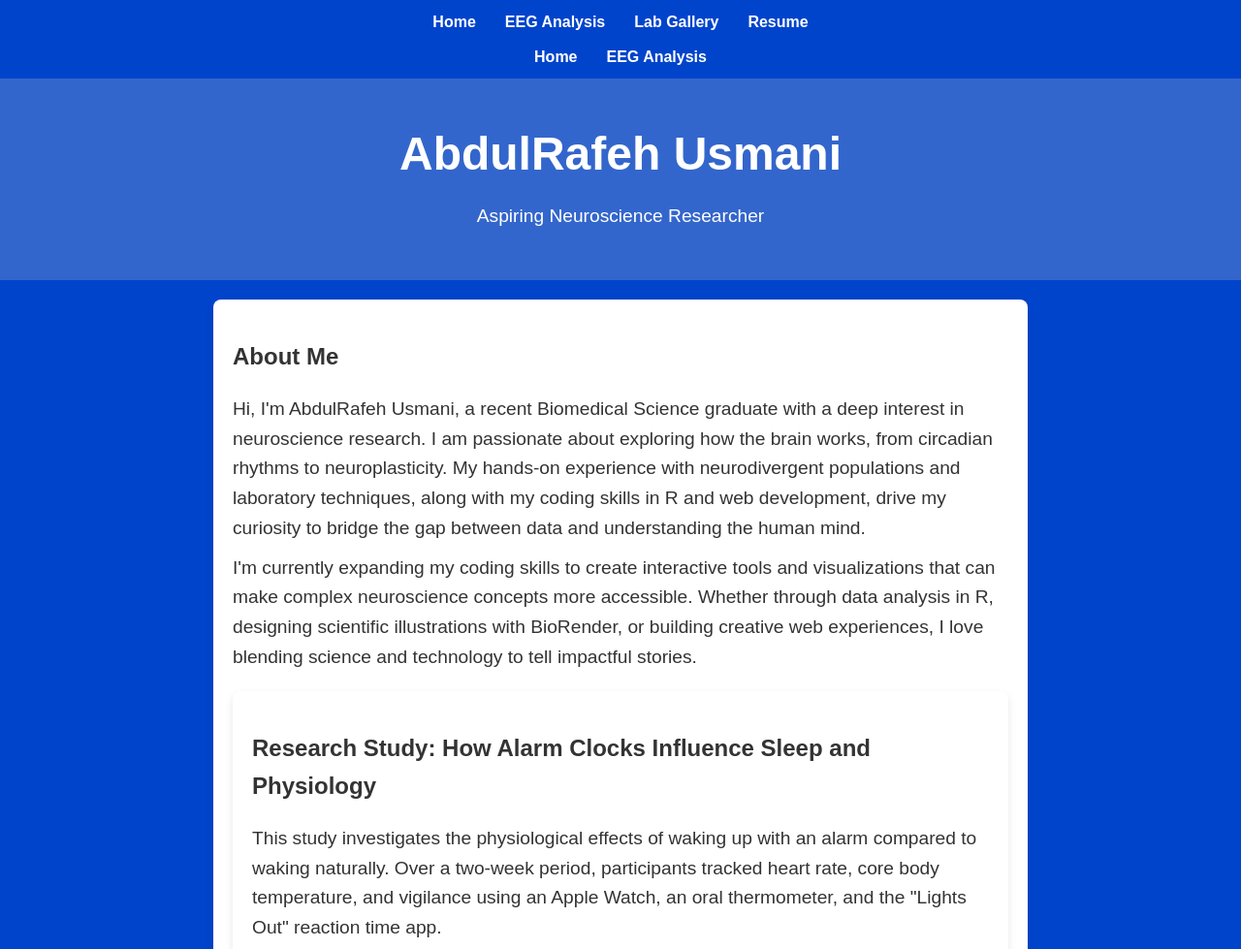
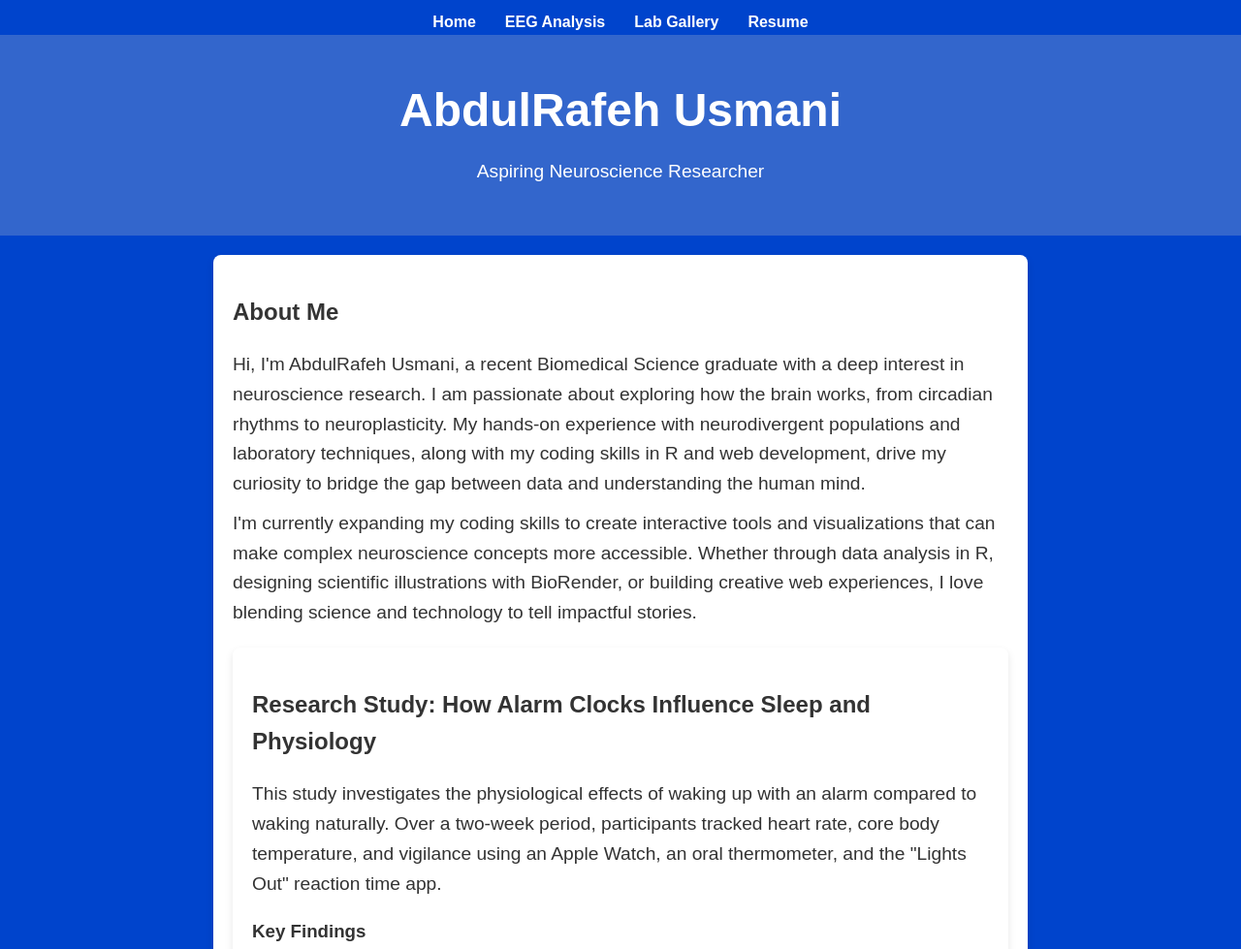
Before and after one commit to Rafeh0108/AbdulRafeh-neuro-portfolio, a plain HTML site: page index.html in a window 1280 px wide. Shown: the top 979 px of the page at 97% size. Drawn offline with Linux system fonts and the light colour scheme.

Commit message:
Update index.html

```diff
--- a/index.html
+++ b/index.html
@@ -15,14 +15,6 @@
     <link rel="stylesheet" href="styles.css">
 </head>
 <body>
-    <!-- Navigation Menu -->
-    <nav>
-        <ul>
-            <li><a href="index.html">Home</a></li>
-            <li><a href="eeg-analysis.html">EEG Analysis</a></li>
-        </ul>
-    </nav>
-
     <!-- Header Section -->
     <header>
         <h1>AbdulRafeh Usmani</h1>
```
